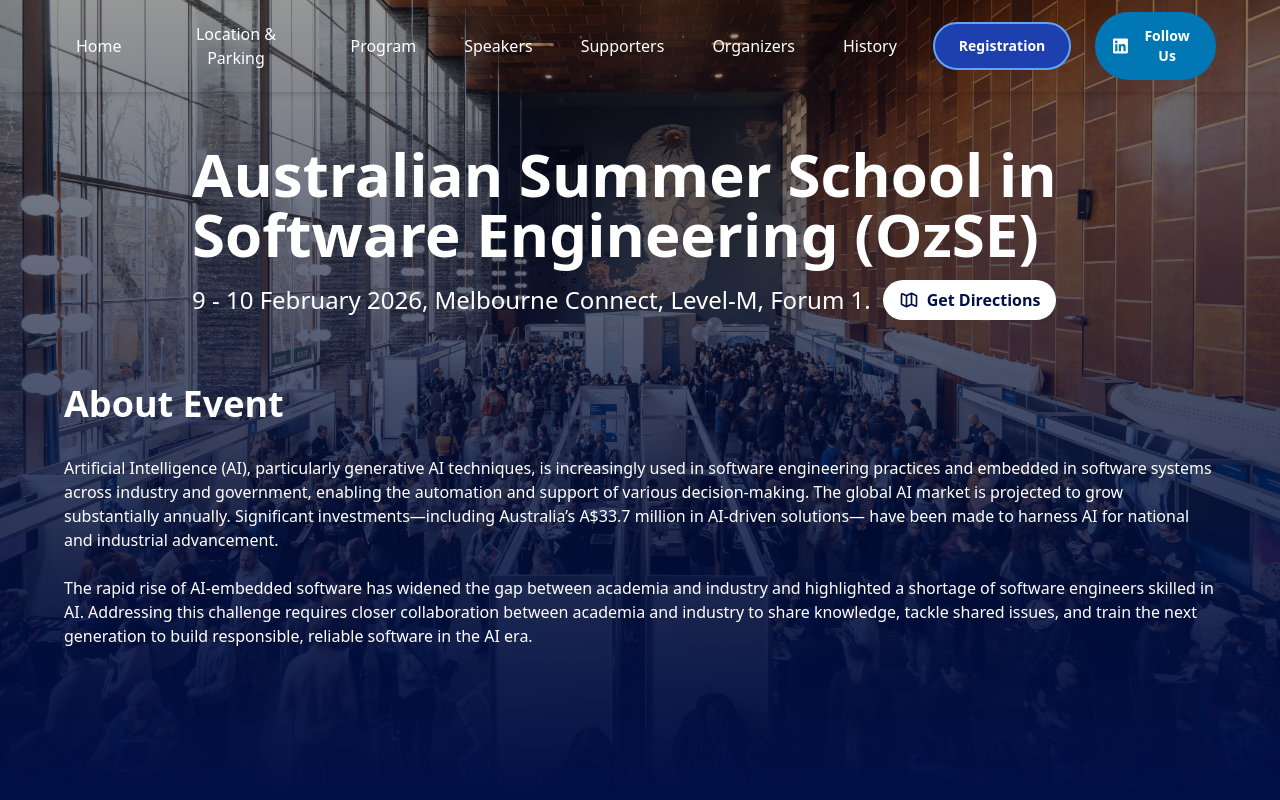
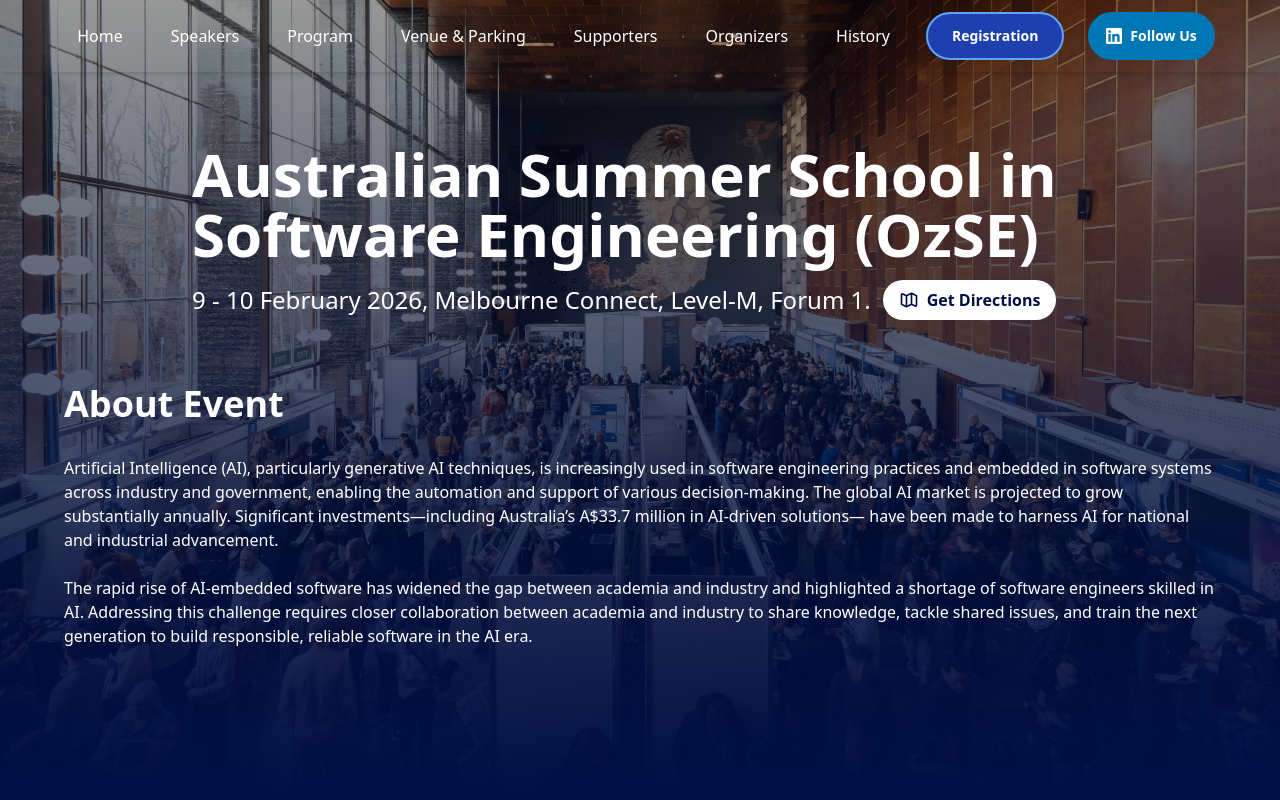
Before and after one commit to ozse-school/ozse-school.github.io, a React (Vite) app: page /#/ in a window 1280 px wide. Shown: the top 800 px of the page. Built offline with nearby package versions, Linux system fonts and the light colour scheme.

Commit message:
re-organize sections

```diff
--- a/src/HomePage.jsx
+++ b/src/HomePage.jsx
@@ -18,9 +18,9 @@ function HomePage() {
       {/* <Agenda id="agenda" /> */}
       {/* <RegisterBanner id="register" /> */}
       <Content id="content" />
-      <Venue id="venue" />
       <SpeakersSection id="speaker" />
       <Program id="program" />
+      <Venue id="venue" />
       <Supporters id="support" />
       <Team id="team" />
       {/* <ContactUs id="contact" /> */}
--- a/src/HomePage/Venue.jsx
+++ b/src/HomePage/Venue.jsx
@@ -56,7 +56,7 @@ function Venue({ id }) {
     >
       <div className="flex flex-col pt-12 lg:px-0 md:px-4 space-y-8 sm:px-0 w-full max-w-6xl">
         <div className="flex flex-col pt-12 lg:px-0 md:px-4 space-y-8 sm:px-0">
-          <h1 className="text-left text-3xl lg:px-0 md:px-4 sm:text-4xl font-bold">Location</h1>
+          <h1 className="text-left text-3xl lg:px-0 md:px-4 sm:text-4xl font-bold">Venue</h1>
         </div>
         <div className="w-full flex flex-col items-center justify-center">
           <div className="text-center px-2 sm:px-0 mb-6">
--- a/src/components/Navbar.jsx
+++ b/src/components/Navbar.jsx
@@ -41,9 +41,9 @@ export const scrollToTop = (id, setIsOpen) => {
 function MainPageMenu(setIsOpen) {
   return [
     { id: "hero", label: "Home" },
-    { id: "venue", label: "Location & Parking" },
+    { id: "speaker", label: "Speakers" },
     { id: "program", label: "Program" },
-    { id: "speaker", label: "Speakers" },
+    { id: "venue", label: "Venue & Parking" },
     { id: "support", label: "Supporters" },
     { id: "team", label: "Organizers" },
     { id: "history", label: "History", to: "/history" },
@@ -71,9 +71,9 @@ function MainPageMenu(setIsOpen) {
 function OtherPageMenu(setIsOpen) {
   return [
     { id: "home", label: "Home", to: "/" },
-    { id: "venue", label: "Location & Parking", to: "/#venue" },
+    { id: "speaker", label: "Speakers", to: "/#speaker" },
     { id: "program", label: "Program", to: "/#program" },
-    { id: "speaker", label: "Speakers", to: "/#speaker" },
+    { id: "venue", label: "Venue & Parking", to: "/#venue" },
     { id: "support", label: "Supporters", to: "/#support" },
     { id: "team", label: "Organizers", to: "/#team" },
     { id: "history", label: "History", to: "/history" },
```
